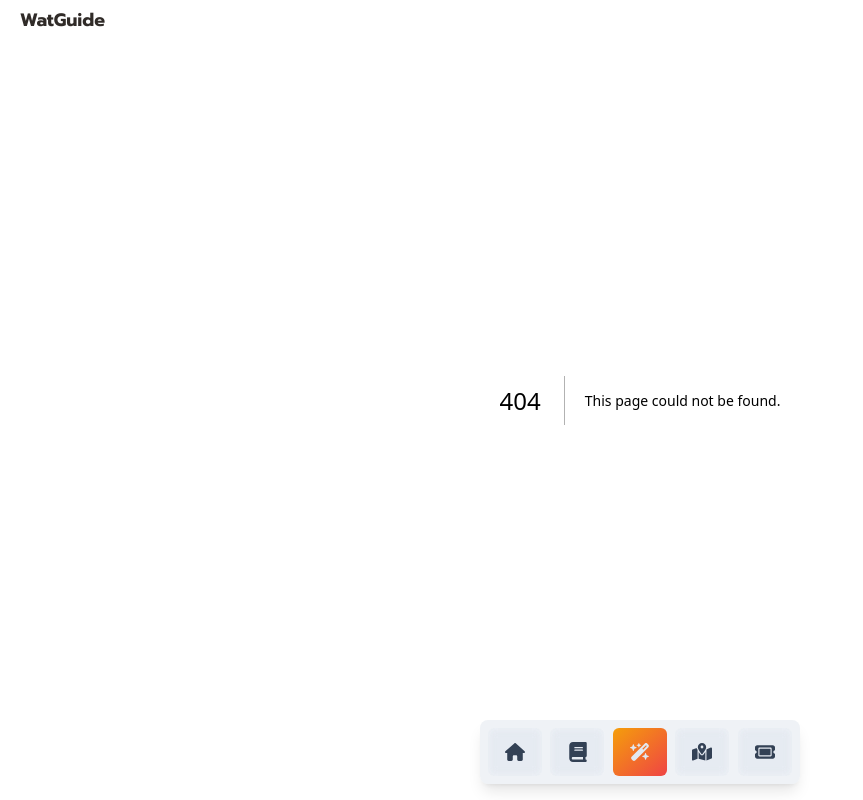
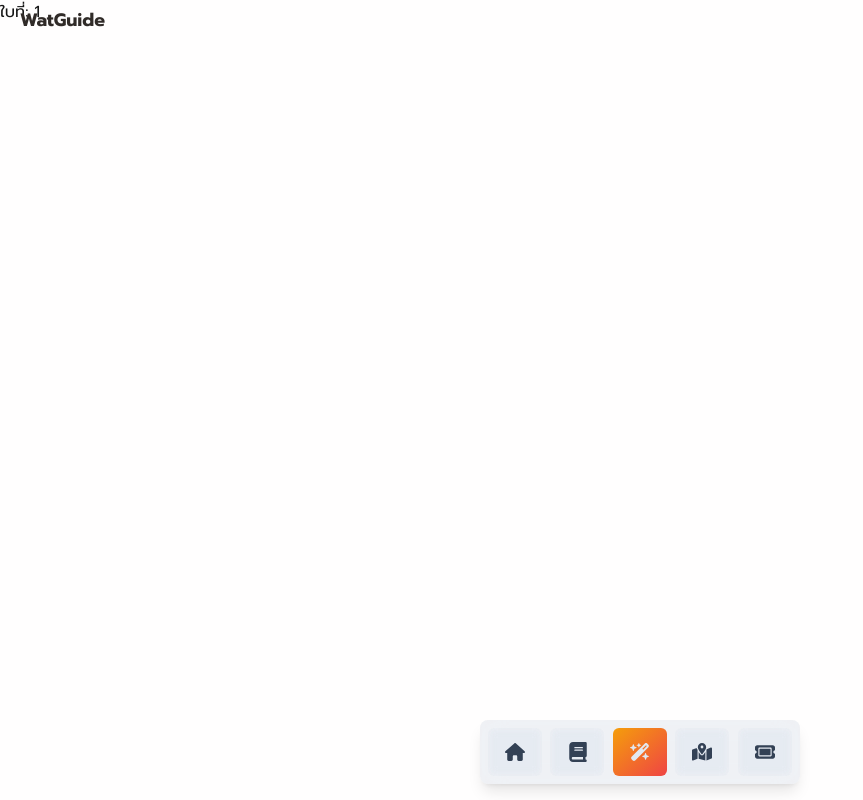
Before and after one commit to FeiZGe/WatGuide-web, a Next.js app: page /destiny/1 in a window 1280 px wide. Before the commit this address had no page. Shown: the whole page, without its empty margins (0-863 px from the left). Built offline with nearby package versions, Linux system fonts and the light colour scheme.

Commit message:
Create: Destiny card

```diff
--- /dev/null
+++ b/app/destiny/[cardID]/page.tsx
@@ -0,0 +1,14 @@
+"use client";
+import { useParams } from "next/navigation";
+
+const DestinyCard = () => {
+    const params = useParams();
+
+  return (
+    <div>
+      ใบที่: {params.cardID}
+    </div>
+  )
+}
+
+export default DestinyCard
```
